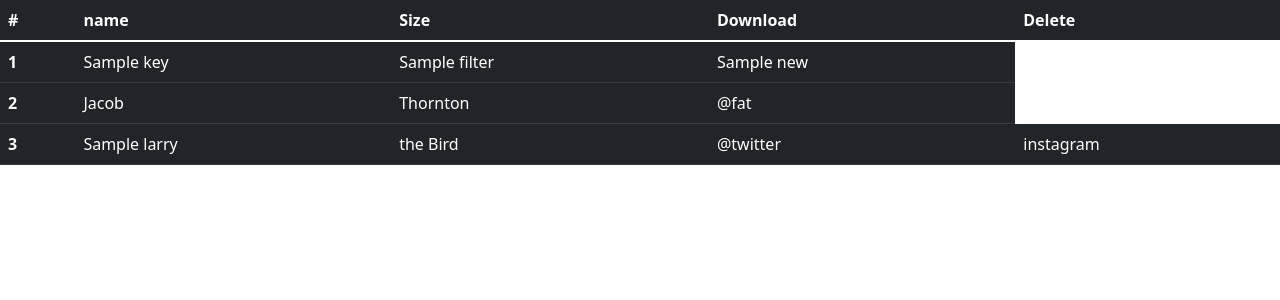
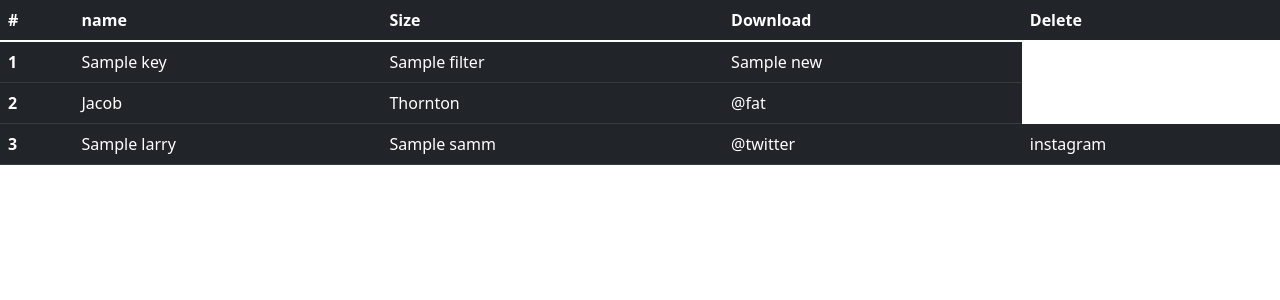
Before and after one commit to majid-757/Django_Ecommerce_Project, a Django app: template home/templates/home/bucket.html in a window 1280 px wide. Shown: the part 56-356 px from the top of the page. Run offline with Django 4.2, Linux system fonts and the light colour scheme; the template is opened without the code that fills it: most values are stand-ins (such as "Sample title", 1, 10 or a date in 2020); parts of the project's set-up code (start-up, migrations or seed data) failed here and were passed over.

```diff
--- a/home/templates/home/bucket.html
+++ b/home/templates/home/bucket.html
@@ -33,7 +33,7 @@
       <tr>
         <th scope="row">3</th>
         <td>{{ obj.larry }}</td>
-        <td>the Bird</td>
+        <td>{{ obj.samm }}</td>
         <td>@twitter</td>
         <td>instagram</td>
       </tr>
```
